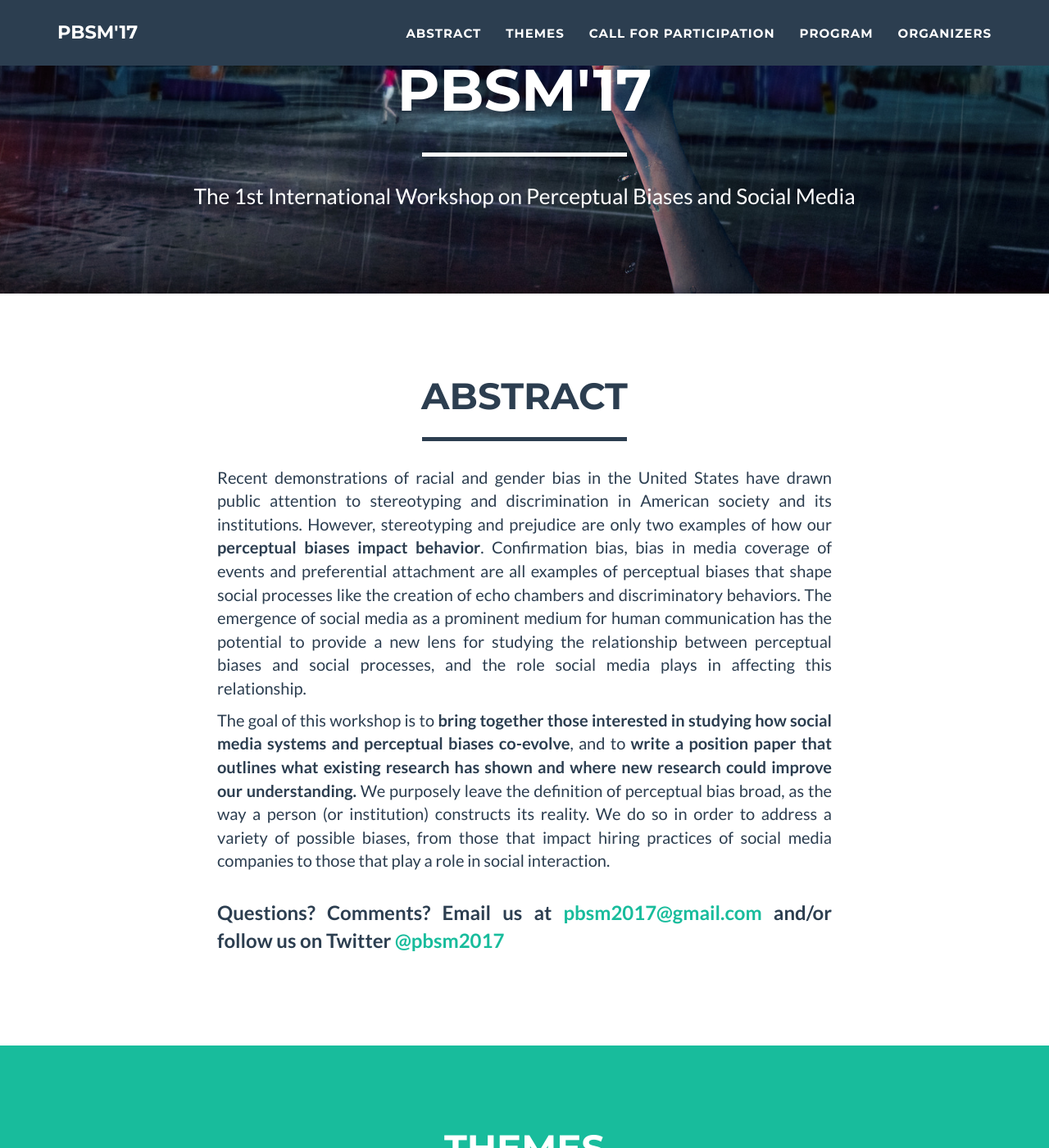
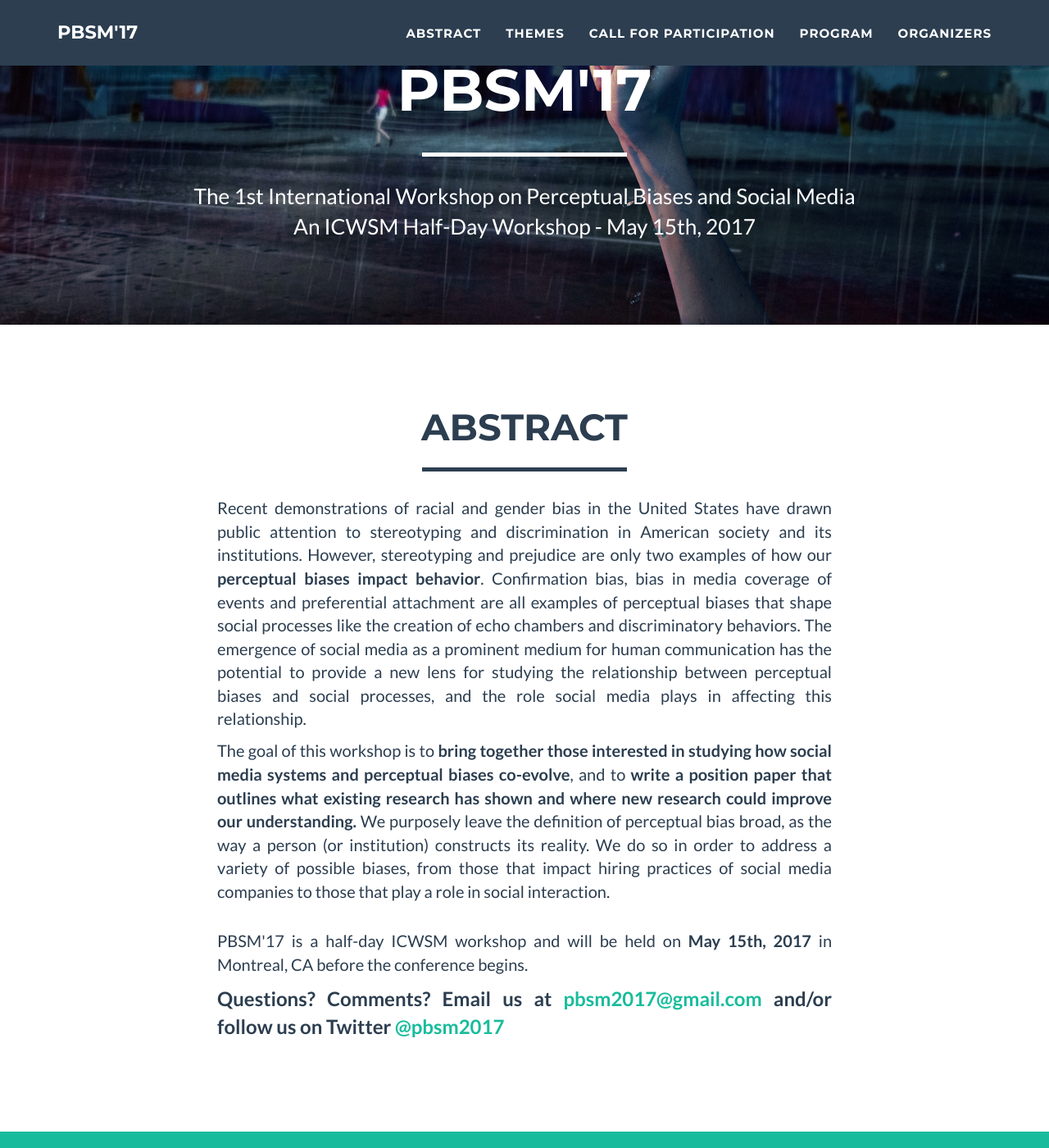
Before and after one commit to nirg/perceptBiaSM, a Jekyll site: the page built from index.html, in a window 1280 px wide and 1400 px high, scrolled down 391 px. Shown: the whole window at 82% size. Built offline with Jekyll 4.4.1, drawn with Linux system fonts in a browser that asks for light colours; some of the changed text lies outside the part shown.

Commit message:
updating

```diff
--- a/_config.yml
+++ b/_config.yml
@@ -3,7 +3,7 @@ title: PBSM'17
 email: pbsm2017@gmail.com
 url: https://example.github.io
 description: "The 1st International Workshop on Perceptual Biases and Social Media."
-skills: "The 1st International Workshop on Perceptual Biases and Social Media"
+skills: "The 1st International Workshop on Perceptual Biases and Social Media</br> An ICWSM Half-Day Workshop - May 15th, 2017"
 meta_author: LastName FirstName
 
 # Google webmaster tools
--- a/_includes/abstract.html
+++ b/_includes/abstract.html
@@ -18,6 +18,8 @@
                     </p>
                     </br>
 
+                    <p> PBSM'17 is a half-day ICWSM workshop and will be held on <b>May 15th, 2017</b> in Montreal, CA before the conference begins.
+
                     <p style="font-size: 24px"><b>Questions? Comments? Email us at <a href="mailto:pbsm2017@gmail.com?Subject=Submission" target="_top">pbsm2017@gmail.com</a> and/or follow us on Twitter <a href="https://twitter.com/PBSM2017" target="_top">@pbsm2017</a></b></p>
                 </div>
             </div>
--- a/_includes/cfps.html
+++ b/_includes/cfps.html
@@ -22,7 +22,7 @@
                 </div>
                 <div class="col-lg-8 col-lg-offset-2 text-justify">
                     <p>
-                        <b>Please sent your submissions to <a href="mailto:pbsm2017@gmail.com?Subject=Submission" target="_top">pbsm2017@gmail.com</a>. <b>The deadline for submissions is March 8th at 8PM EST</b>. The final position paper will be published in a venue chosen by workshop participants, and everyone who makes a submission and attends the workshop will be invited as a contributing author to the position paper.</b>
+                        <b>Please sent your submissions to <a href="mailto:pbsm2017@gmail.com?Subject=Submission" target="_top">pbsm2017@gmail.com</a>. <b>The deadline for submissions is <strike>March 8th</strike> Friday, March 24th at 8PM EST</b>. The final position paper will be published in a venue chosen by workshop participants, and everyone who makes a submission and attends the workshop will be invited as a contributing author to the position paper.</b>
                     </p>
 
             </div>
--- a/_includes/submission.html
+++ b/_includes/submission.html
@@ -10,13 +10,13 @@
             <div class="row">
                 <div class="col-lg-9 col-lg-offset-2 text-justify">
                     <p>
-                    We seek submissions that will assist in creating an outline for the position paper. All submissions should be less than a page and should contain two parts:
+                    We seek one-page reflections as submissions. These will assist in creating an outline for the position paper. All submissions should be one page or less and should contain two parts:
                     </p>
                 </div>
                 <div class="col-lg-9 col-lg-offset-2">
                     <ol class="page-scroll">
-                        <li>A brief outline of three perceptual biases that impact the way one or more social media systems are used and/or that are impacted by the use of social media. </li>
-                        <li>A brief sketch of a potential project or an existing work that addresses Question 2, 3 or 4 from the <a href="#themes" style="color: #2c3e50;">above themes</a> with respect to one or more social media systems.</li>
+                        <li>A brief outline of a perceptual biases that impacts the way one or more social media systems are used and/or that are impacted by the use of social media. </li>
+                        <li>A brief sketch of a potential project or an existing work that addresses Question 2, 3 or 4 from the <a href="#themes" style="color: #2c3e50;">above themes</a> with respect to this bias and one or more social media systems.</li>
                     </ol>
                 </div>
                 <div class="col-lg-9 col-lg-offset-2 text-justify">
```
